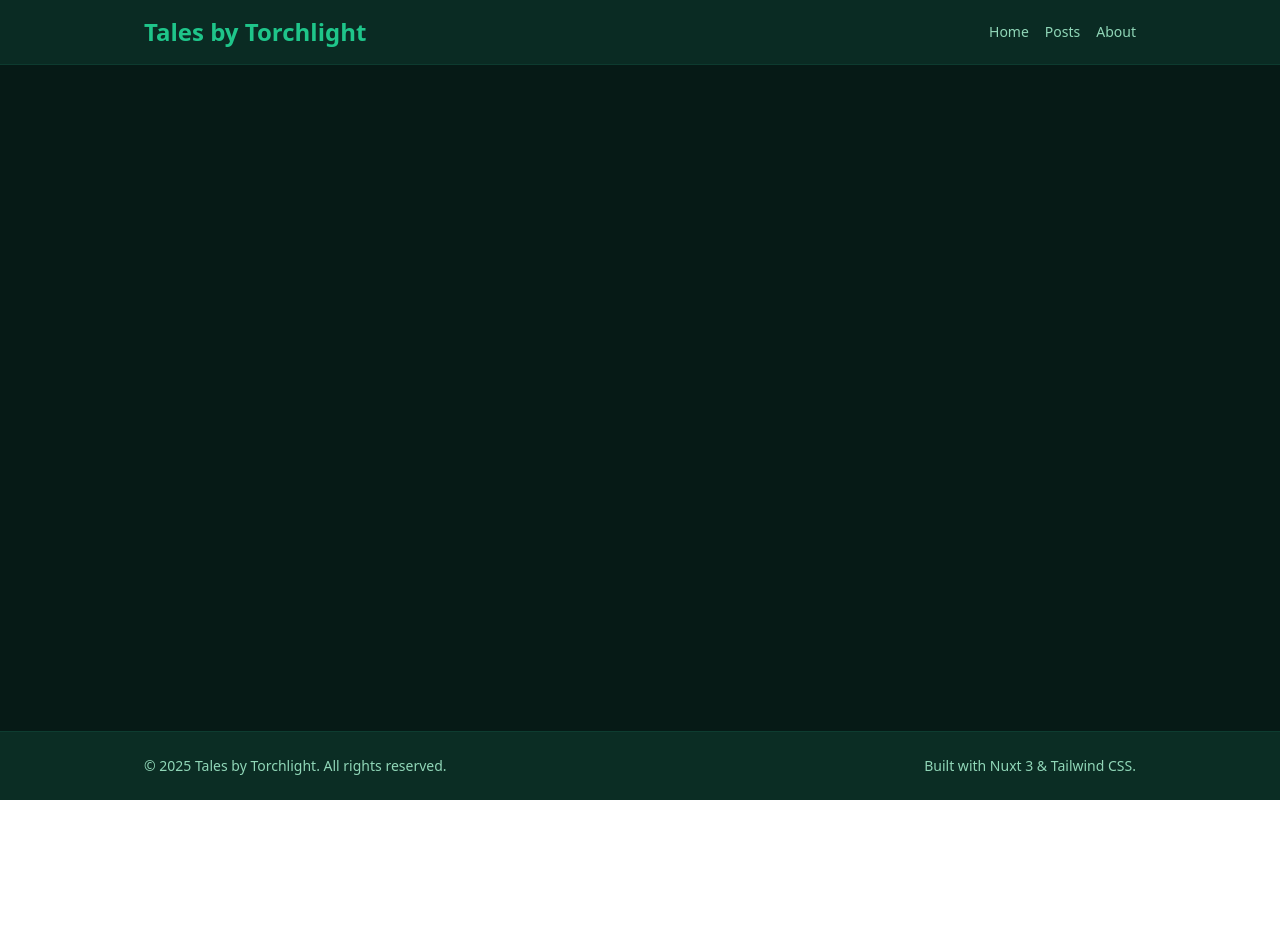
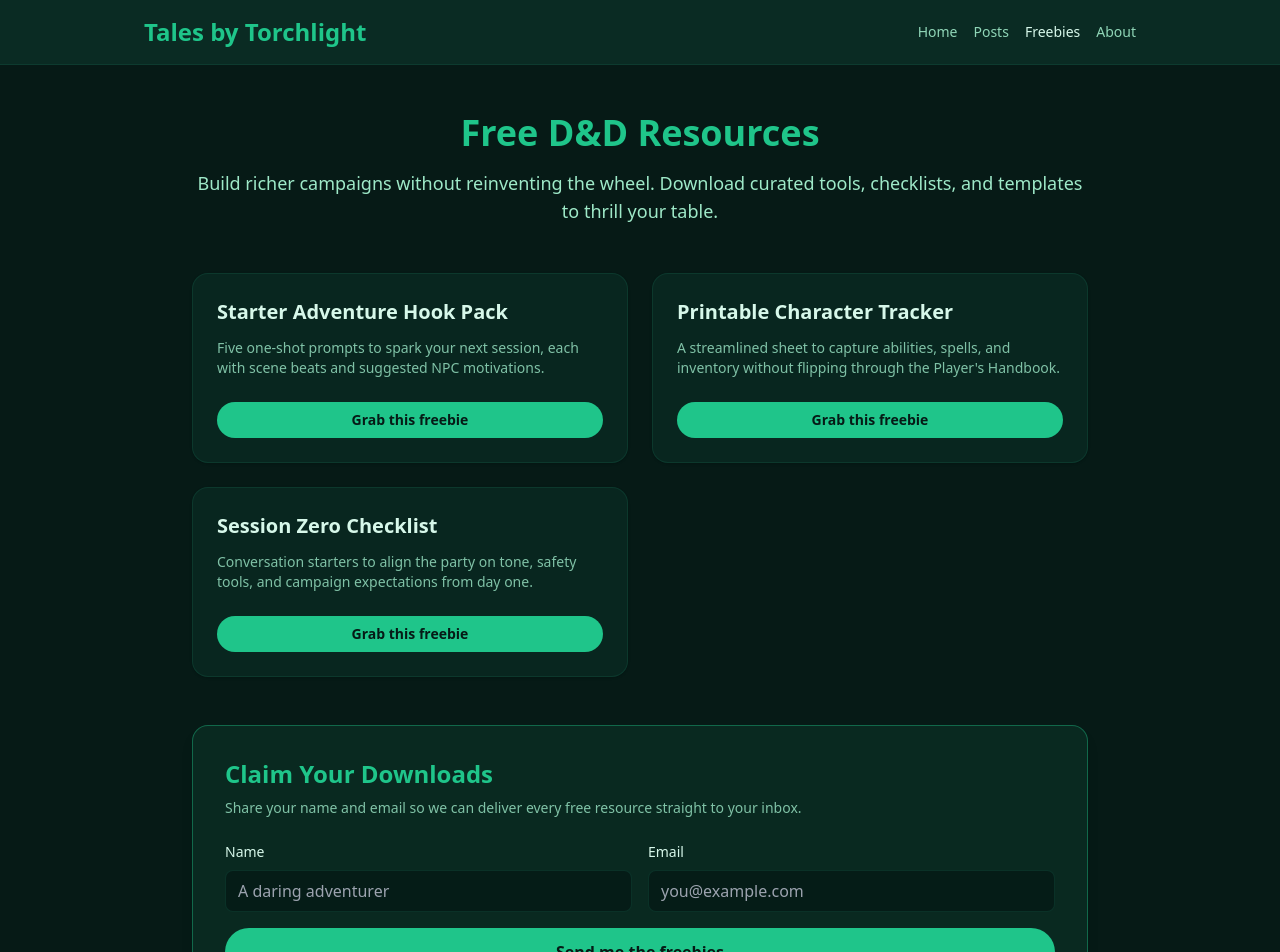
Before and after one commit to ZCroninDev/tales-by-torchlight, a Nuxt app: page /freebies in a window 1280 px wide. Shown: the top 952 px of the page. Before the commit the page ends 800 px from the top, so only its background shows below. Built offline with nearby package versions, Linux system fonts and the light colour scheme.

Commit message:
Adds freebie page with links in the nav and home page. Includes sign up form

```diff
--- a/app/app.vue
+++ b/app/app.vue
@@ -6,6 +6,7 @@
                 <nav class="flex items-center gap-4 text-sm font-medium text-haze/90">
                     <NuxtLink to="/" class="transition-colors hover:text-torchGold" exact-active-class="text-mist">Home</NuxtLink>
                     <NuxtLink to="/all-posts" class="transition-colors hover:text-torchGold" exact-active-class="text-mist">Posts</NuxtLink>
+                    <NuxtLink to="/freebies" class="transition-colors hover:text-torchGold" exact-active-class="text-mist">Freebies</NuxtLink>
                     <NuxtLink to="/about" class="transition-colors hover:text-torchGold" exact-active-class="text-mist">About</NuxtLink>
                 </nav>
             </div>
--- /dev/null
+++ b/app/pages/freebies.vue
@@ -0,0 +1,86 @@
+<script setup lang="ts">
+const resources = [
+    {
+        title: "Starter Adventure Hook Pack",
+        description: "Five one-shot prompts to spark your next session, each with scene beats and suggested NPC motivations."
+    },
+    {
+        title: "Printable Character Tracker",
+        description: "A streamlined sheet to capture abilities, spells, and inventory without flipping through the Player's Handbook."
+    },
+    {
+        title: "Session Zero Checklist",
+        description: "Conversation starters to align the party on tone, safety tools, and campaign expectations from day one."
+    }
+]
+</script>
+
+<template>
+    <div class="min-h-screen bg-emeraldDeep px-4 py-12">
+        <div class="mx-auto flex w-full max-w-4xl flex-col gap-12">
+            <header class="text-center">
+                <h1 class="text-4xl font-extrabold text-torchGold">Free D&D Resources</h1>
+                <p class="mt-4 text-lg text-haze">
+                    Build richer campaigns without reinventing the wheel. Download curated tools, checklists, and templates to
+                    thrill your table.
+                </p>
+            </header>
+
+            <section class="grid gap-6 md:grid-cols-2">
+                <article
+                    v-for="resource in resources"
+                    :key="resource.title"
+                    class="flex h-full flex-col justify-between rounded-2xl border border-emeraldJade/40 bg-emeraldSpruce/70 p-6 shadow"
+                >
+                    <div>
+                        <h2 class="text-xl font-semibold text-mist">{{ resource.title }}</h2>
+                        <p class="mt-3 text-sm text-haze/80">{{ resource.description }}</p>
+                    </div>
+                    <NuxtLink
+                        to="#signup"
+                        class="mt-6 inline-flex items-center justify-center rounded-full bg-torchGold px-5 py-2 text-sm font-semibold text-emeraldDeep transition hover:bg-torchOrange hover:text-mist"
+                    >
+                        Grab this freebie
+                    </NuxtLink>
+                </article>
+            </section>
+
+            <section id="signup" class="rounded-2xl border border-torchGold/40 bg-emeraldSpruce/80 p-8 shadow-lg">
+                <h2 class="text-2xl font-bold text-torchGold">Claim Your Downloads</h2>
+                <p class="mt-2 text-sm text-haze/80">
+                    Share your name and email so we can deliver every free resource straight to your inbox.
+                </p>
+                <form class="mt-6 grid gap-4 md:grid-cols-2" @submit.prevent>
+                    <label class="flex flex-col gap-2 text-sm text-mist">
+                        <span>Name</span>
+                        <input
+                            type="text"
+                            name="name"
+                            required
+                            class="rounded-lg border border-emeraldJade/40 bg-emeraldDeep/80 px-3 py-2 text-base text-mist focus:border-torchGold focus:outline-none focus:ring-2 focus:ring-torchGold/60"
+                            placeholder="A daring adventurer"
+                        />
+                    </label>
+                    <label class="flex flex-col gap-2 text-sm text-mist">
+                        <span>Email</span>
+                        <input
+                            type="email"
+                            name="email"
+                            required
+                            class="rounded-lg border border-emeraldJade/40 bg-emeraldDeep/80 px-3 py-2 text-base text-mist focus:border-torchGold focus:outline-none focus:ring-2 focus:ring-torchGold/60"
+                            placeholder="you@example.com"
+                        />
+                    </label>
+                    <div class="md:col-span-2">
+                        <button
+                            type="submit"
+                            class="w-full rounded-full bg-torchGold px-6 py-3 text-base font-semibold text-emeraldDeep transition hover:bg-torchOrange hover:text-mist"
+                        >
+                            Send me the freebies
+                        </button>
+                    </div>
+                </form>
+            </section>
+        </div>
+    </div>
+</template>
--- a/app/pages/index.vue
+++ b/app/pages/index.vue
@@ -50,6 +50,14 @@ const hasFeaturedCards = computed(() => featuredCards.value.length > 0)
                     </div>
                 </template>
             </PostsCard>
+            <div class="mt-10 text-center">
+                <NuxtLink
+                    to="/freebies"
+                    class="inline-flex items-center justify-center rounded-full bg-torchGold px-6 py-3 text-sm font-semibold text-emeraldDeep shadow transition hover:bg-torchOrange hover:text-mist"
+                >
+                    Explore Free D&D Resources
+                </NuxtLink>
+            </div>
         </div>
     </div>
 </template>
```
